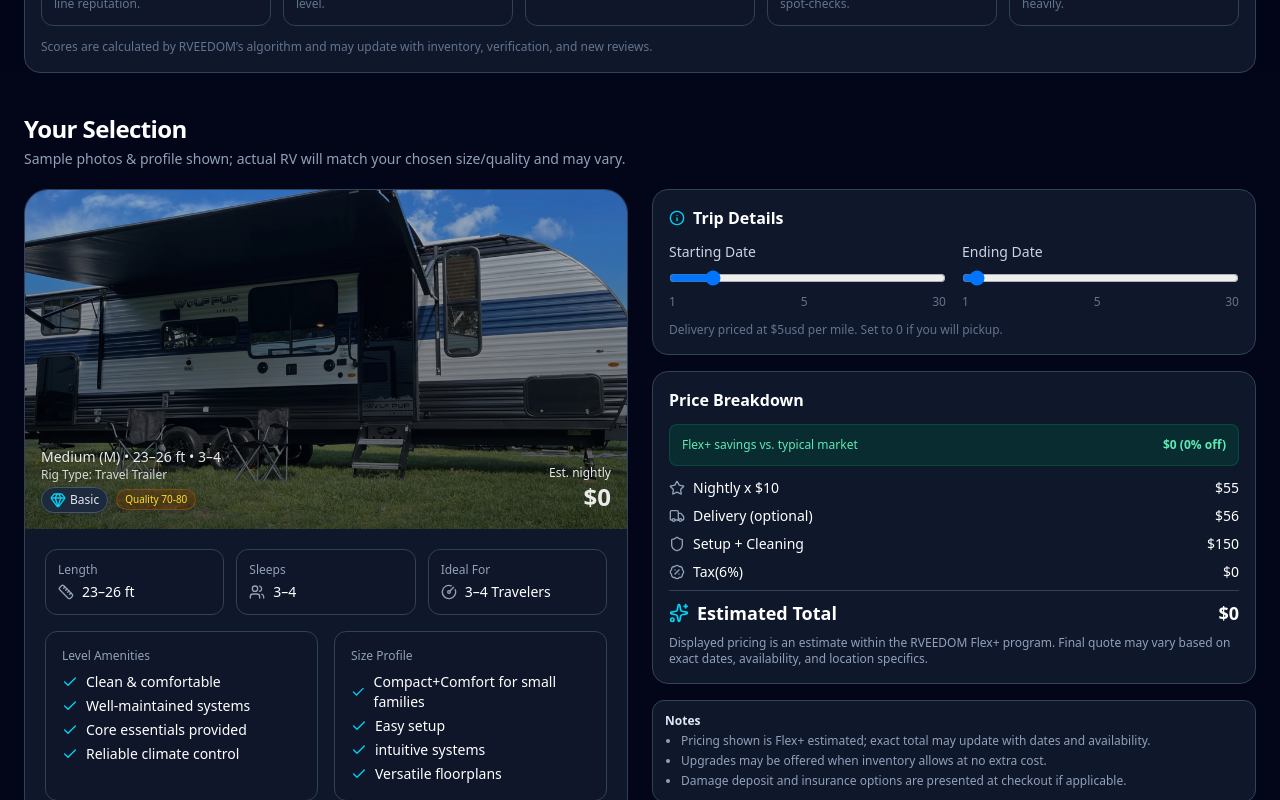
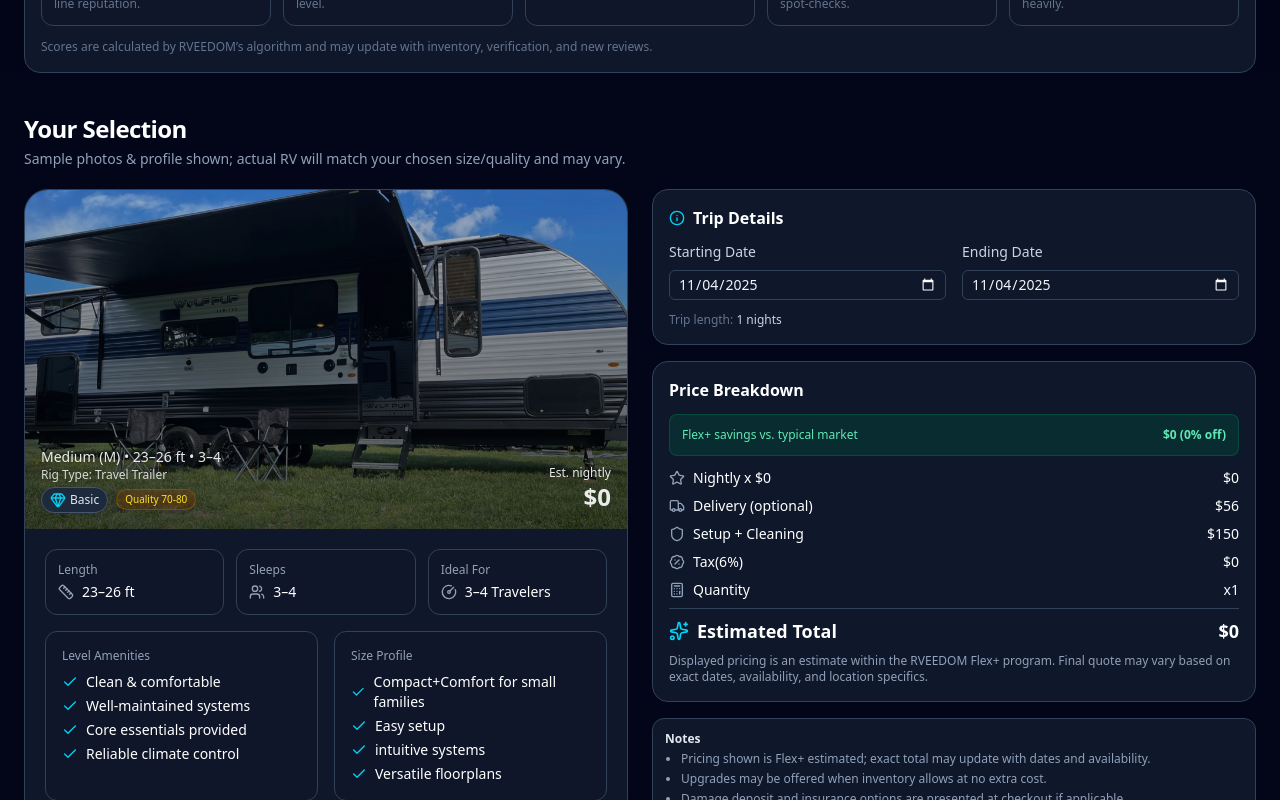
Before and after one commit to RV-proj/rv-frontEnd, a Next.js app: page /rvSelector in a window 1280 px wide. Shown: the part 1059-1859 px from the top of the page. Built offline with nearby package versions, Linux system fonts and the light colour scheme.

Commit message:
quantity functionalities added, trip dates functionalities added

```diff
--- a/app/_components/RVSelect/YourSelection-PriceBreakdown.js
+++ b/app/_components/RVSelect/YourSelection-PriceBreakdown.js
@@ -2,6 +2,7 @@
 
 import {
   BadgePercentIcon,
+  Calculator,
   ShieldIcon,
   Sparkles,
   StarIcon,
@@ -16,12 +17,20 @@ export default function PriceBreakdown() {
   const tax = useSelector((state) => state.cart.tax);
   const taxAmount = useSelector((state) => state.cart.taxAmount);
   const totalPrice = useSelector((state) => state.cart.totalPrice);
+  const flexPrice = useSelector((state) => state.cart.flexPrice);
+  const totalDate = useSelector((state) => state.cart.totalDate);
+  const quantity = useSelector((state) => state.cart.quantity);
 
   const rows = [
-    { label: `Nightly x $10`, value: 55, Icon: StarIcon },
+    {
+      label: `Nightly x $${flexPrice}`,
+      value: `${flexPrice * totalDate}`,
+      Icon: StarIcon,
+    },
     { label: "Delivery (optional)", value: 56, Icon: TruckIcon },
     { label: "Setup + Cleaning", value: cleaningPrepFee, Icon: ShieldIcon },
     { label: `Tax(${tax}%)`, value: taxAmount, Icon: BadgePercentIcon },
+    { label: `Quantity`, value: quantity, Icon: Calculator },
   ];
   return (
     <div className="rounded-2xl border border-slate-700 p-4 bg-slate-900">
@@ -41,7 +50,11 @@ export default function PriceBreakdown() {
             <div className="flex items-center gap-2">
               <r.Icon className="w-4 h-4 text-slate-400" /> {r.label}
             </div>
-            <div className="tabular-nums">${Math.round(r.value)}</div>
+            <div className="tabular-nums">
+              {r.label === "Quantity"
+                ? `x${Math.round(r.value)}`
+                : `$${Math.round(r.value)}`}
+            </div>
           </div>
         ))}
         <div className="border-t border-slate-700 my-2" />
--- a/app/_components/RVSelect/YourSelection-TripDetails.js
+++ b/app/_components/RVSelect/YourSelection-TripDetails.js
@@ -1,49 +1,91 @@
 "use client";
 import { Info } from "lucide-react";
+import { useState } from "react";
+import { setTotalDate } from "@/_lib/store/cartSlice";
+import { useDispatch, useSelector } from "react-redux";
 
 export default function TripDetails() {
-  const nights = 5;
-  const deliveryMiles = 5;
+  const dispatch = useDispatch();
+  const totalDate = useSelector((state) => state.cart.totalDate);
+  const today = new Date().toISOString().split("T")[0];
+
+  const [startDate, setStartDate] = useState(today);
+  const [endDate, setEndDate] = useState(today);
+  const [error, setError] = useState("");
+
+  const handleDateChange = (e, type) => {
+    const value = e.target.value;
+
+    if (type === "start") {
+      setStartDate(value);
+
+      // Reset endDate if startDate > endDate
+      if (endDate && new Date(value) > new Date(endDate)) {
+        setEndDate("");
+        dispatch(setTotalDate(0));
+        setError("");
+      }
+      return;
+    }
+
+    // handle end date logic
+    if (type === "end") {
+      setEndDate(value);
+      const diffDays =
+        (new Date(value) - new Date(startDate)) / (1000 * 60 * 60 * 24);
+
+      if (diffDays < 4) {
+        setError("Minimum 4 nights required.");
+        dispatch(setTotalDate(0));
+      } else {
+        setError("");
+        dispatch(setTotalDate(diffDays));
+      }
+    }
+  };
+
+  const dateInputClasses =
+    "bg-slate-900 text-slate-100 border border-slate-700 rounded-md px-2 py-1 focus:ring-2 focus:ring-cyan-400 outline-none transition duration-150 ease-in-out [color-scheme:dark]";
+
   return (
     <div className="rounded-2xl border border-slate-700 p-4 bg-slate-900">
-      <h3 className="font-semibold mb-3 flex items-center gap-2">
-        <Info className="w-4 h-4 text-cyan-400" /> Trip Details
-      </h3>
+      <div className="flex justify-between items-center">
+        <h3 className="font-semibold mb-3 flex items-center gap-2">
+          <Info className="w-4 h-4 text-cyan-400" /> Trip Details
+        </h3>
+        {error && (
+          <span className="text-red-400 text-xs bg-red-900/40 px-2 py-0.5 rounded-md">
+            {error}
+          </span>
+        )}
+      </div>
+
       <div className="grid grid-cols-2 gap-4 text-sm">
         <label className="flex flex-col gap-2">
           <span className="text-slate-300">Starting Date</span>
           <input
-            type="range"
-            min={1}
-            max={30}
-            value={nights}
-            onChange={(e) => setNights(parseInt(e.target.value))}
+            type="date"
+            min={today}
+            value={startDate}
+            onChange={(e) => handleDateChange(e, "start")}
+            className={dateInputClasses}
           />
-          <div className="flex justify-between text-xs text-slate-500">
-            <span>1</span>
-            <span>{nights}</span>
-            <span>30</span>
-          </div>
         </label>
+
         <label className="flex flex-col gap-2">
           <span className="text-slate-300">Ending Date</span>
           <input
-            type="range"
-            min={0}
-            max={200}
-            step={5}
-            value={deliveryMiles}
-            onChange={(e) => setDeliveryMiles(parseInt(e.target.value))}
+            type="date"
+            min={startDate}
+            value={endDate}
+            onChange={(e) => handleDateChange(e, "end")}
+            className={dateInputClasses}
           />
-          <div className="flex justify-between text-xs text-slate-500">
-            <span>1</span>
-            <span>{deliveryMiles}</span>
-            <span>30</span>
-          </div>
         </label>
       </div>
+
       <div className="mt-3 text-xs text-slate-500">
-        Delivery priced at $5usd per mile. Set to 0 if you will pickup.
+        Trip length: <span className="text-slate-300">{totalDate} nights</span>
       </div>
     </div>
   );
--- a/app/_ui/FooterCart.js
+++ b/app/_ui/FooterCart.js
@@ -1,15 +1,26 @@
 "use client";
 
 import { Minus, Plus, ShoppingCart } from "lucide-react";
-import { useSelector } from "react-redux";
+import { useDispatch, useSelector } from "react-redux";
 import TierBadge from "./TierBadge";
+import { setQuantity } from "@/_lib/store/cartSlice";
 
 export default function FooterCart() {
+  const dispatch = useDispatch();
   const selectedSize = useSelector((state) => state.cart.selectedSize);
   const selectedQuality = useSelector((state) => state.cart.selectedQuality);
   const totalPrice = useSelector((state) => state.cart.totalPrice);
   const saving = useSelector((state) => state.cart.saving);
   const savingPercentage = useSelector((state) => state.cart.savingPercentage);
+  const quantity = useSelector((state) => state.cart.quantity);
+
+  const handleIncrease = () => {
+    dispatch(setQuantity(quantity + 1));
+  };
+
+  const handleDecrease = () => {
+    dispatch(setQuantity(Math.max(1, quantity - 1)));
+  };
   return (
     <section
       id="footercart"
@@ -30,18 +41,20 @@ export default function FooterCart() {
         </div>
         <div className="flex items-center gap-3">
           <div className="hidden sm:flex items-center gap-1 border rounded-lg px-2 py-1 bg-slate-800 border-slate-700">
-            <span className="text-[11px] text-slate-400 mr-1">Qty</span>
+            {/* <span className="text-[11px] text-slate-400 mr-1"></span> */}
             <button
               aria-label="Decrease"
-              //   onClick={() => setQty((q) => Math.max(1, q - 1))}
+              onClick={handleDecrease}
               className="p-1 rounded hover:bg-slate-700"
             >
               <Minus className="w-4 h-4" />
             </button>
-            <div className="w-8 text-center tabular-nums text-sm">5</div>
+            <div className="w-8 text-center tabular-nums text-sm">
+              {quantity}
+            </div>
             <button
               aria-label="Increase"
-              //   onClick={() => setQty((q) => q + 1)}
+              onClick={handleIncrease}
               className="p-1 rounded hover:bg-slate-700"
             >
               <Plus className="w-4 h-4" />
```
Also changed, not shown: 1 other file (tests, documents, lock files or other folders).
